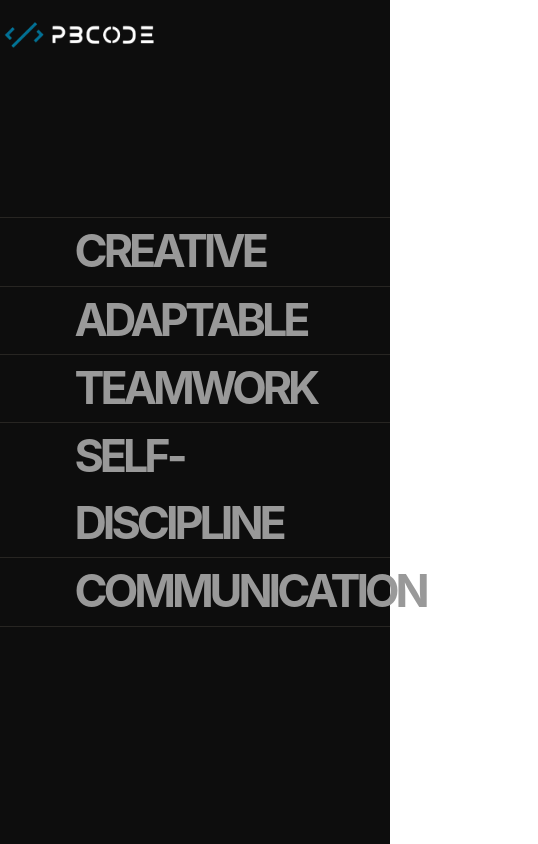
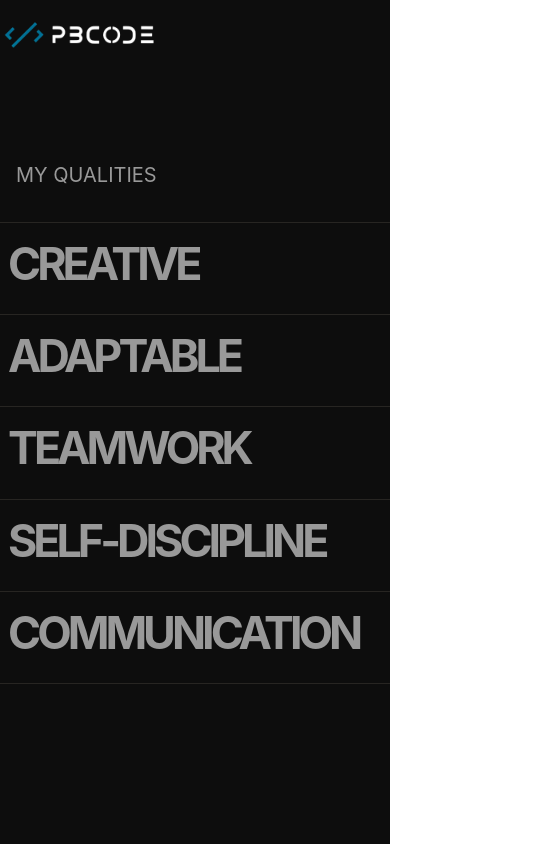
Before and after one commit to AoiTechDev/portffolio, a Next.js app: page /About in a window 390 px wide. Shown: the whole page, 538 px wide, since content can reach past the window. Built offline with nearby package versions, Linux system fonts and the light colour scheme.

Commit message:
fix responsivness, add section title

```diff
--- a/pages/About.jsx
+++ b/pages/About.jsx
@@ -42,6 +42,7 @@ const About = () => {
     <Page>
       <section id="about">
         <div className="qualities-wrapper">
+          <h5>My qualities</h5>
           {qualityArray.map((quality, index) => (
             <div className="quality" key={index}>
               <span>{quality}</span>
--- a/styles/about.sass
+++ b/styles/about.sass
@@ -11,43 +11,57 @@
     background: #0d0d0d
     @include flexbox(center,center)
     .qualities-wrapper
-        width: 100%
+        width: min(1400px, 100%)
         height: 80%
         @include flexbox(center,center)
         flex-direction: column
+
+        h5
+
+            font-weight: 400
+            text-transform: uppercase
+            margin-bottom: 2rem
+            align-self: start
+            @media screen and (max-width: 900px)
+                padding-left: 10vw
+            @media screen and (max-width: 600px)
+                padding-left: 1rem
 
         .quality
             color: rgb(153, 153, 153)
             width: 100%
             z-index: 2
             position: relative
-            &:nth-child(1)
-                border-top: 1px solid #272522
-
             border-bottom: 1px solid #272522
             transition: color 0.5s
             display: flex
             align-items: center
             justify-content: space-between
-            p
-                width: 30%
-                line-height: 0%
-                opacity: 0
-                transition: 0.5s
-                font-weight: 600
+            &:nth-child(2)
+                border-top: 1px solid #272522
             span
                 font-size: clamp(2.80rem, 3.25vw + 2rem, 4.56rem)
                 font-weight: 700
                 text-transform: uppercase
                 letter-spacing: -4px
-                padding-left: 15vw
+                //padding-left: 15vw
                 align-self: start
 
+            p
+                width: min(400px, 100%)
+                line-height: 0%
+                opacity: 0
+                transition: 0.5s
+                font-weight: 600
+                color: black
+                @media screen and (max-width: 900px)
+                    padding: 0.5rem
+
             @media screen and (max-width: 900px)
-                padding-left: 10vw
-            @media screen and (max-width: 600px)
-                padding-left: 1rem
-
+                flex-direction: column
+                align-items: start
+                justify-content: start
+                padding: 0.5rem 0 0 0.5rem
             &::after, &::before
                 content: ''
                 position: absolute
@@ -68,7 +82,7 @@
                 height: 50%
             &:hover p
                 opacity: 1
-                line-height: 120%
+                line-height: 100%
             &:hover
                 color: black
 /// EDUCATION COMPONENT
```
